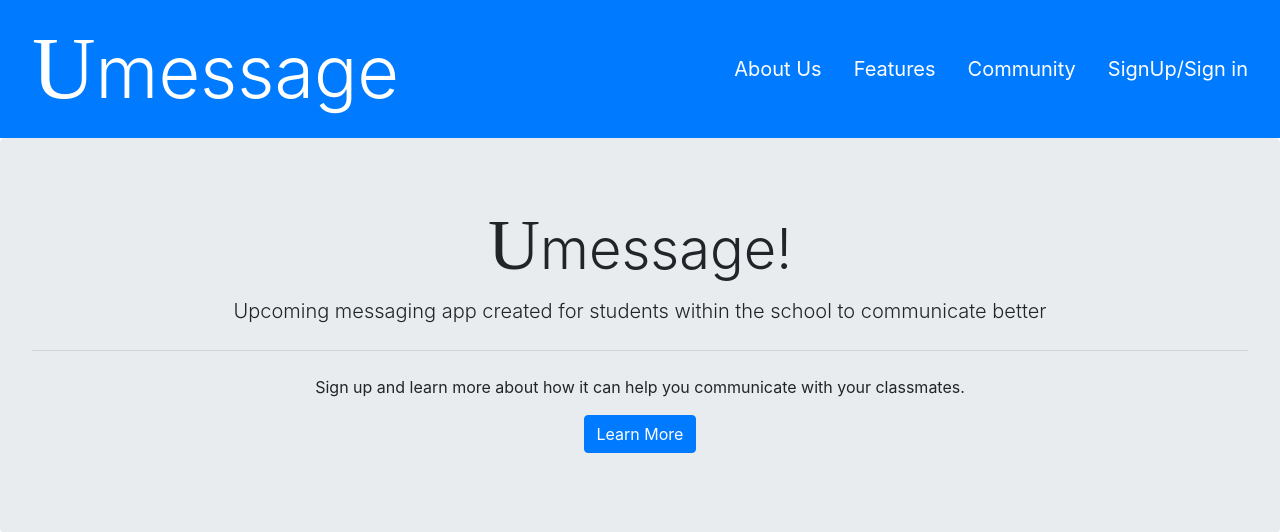
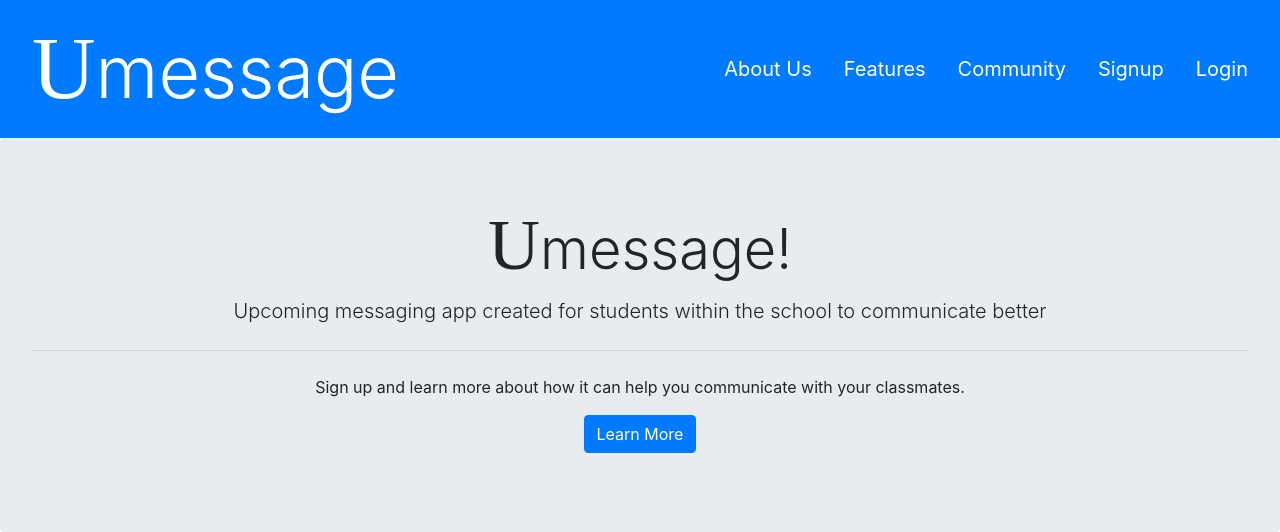
Before and after one commit to redsoxandy7/umass-chat, a Flask app: page / in a window 1280 px wide. Shown: the top 532 px of the page. Run offline with Flask 2, Linux system fonts and the light colour scheme; some libraries are stand-ins or nearby versions.

Commit message:
renamed chat

```diff
--- a/templates/index.html
+++ b/templates/index.html
@@ -15,7 +15,9 @@
                 <li class="nav-item"><a href={{ url_for('index')}}  class="text-white nav-link">About Us</a></li>
                 <li class="nav-item"><a href="#" class="text-white nav-link">Features</a></li>
                 <li class="nav-item"><a href="#" class="text-white nav-link">Community</a></li>
-                <li class="nav-item"><a href={{ url_for('signup')}} class="text-white  nav-link">SignUp/Sign in</a></li>
+                <li class="nav-item"><a href={{ url_for('signup')}} class="text-white  nav-link">Signup</a></li>
+                <li class="nav-item"><a href={{ url_for('login')}} class="text-white  nav-link">Login</a></li>
+
             </ul>
         </nav>
             <div class="container-fulid">
```
